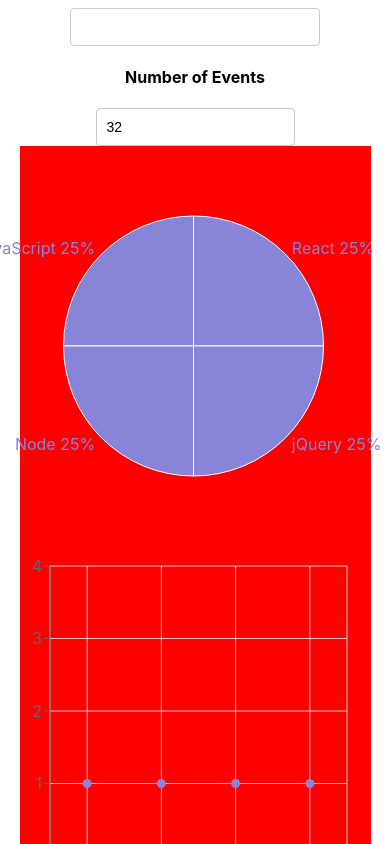
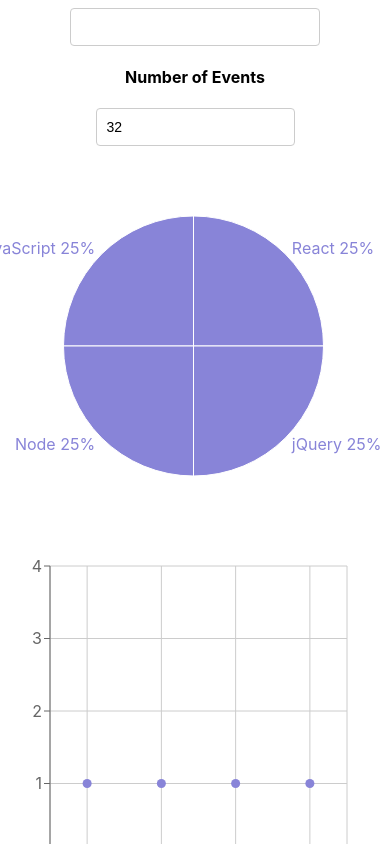
Before and after one commit to SethSingletary/meet, a React (Create React App) app: page / in a window 390 px wide. Shown: the top 844 px of the page. Built offline with nearby package versions, Linux system fonts and the light colour scheme; what atatus-spa would draw is missing.

Commit message:
fixed grid view

```diff
--- a/src/App.css
+++ b/src/App.css
@@ -198,14 +198,13 @@
   font-family: "Roboto";
 }
 .charts-container{
+  display: grid;
   grid-template-columns: 1fr 1fr;
-  background-color: blue;
 }
 
 @media (max-width: 768px){
   .charts-container{
     grid-template-columns: 1fr;
-    background-color: red;
   }
 }
 
--- a/src/CityEventsChart.js
+++ b/src/CityEventsChart.js
@@ -23,6 +23,7 @@
       })
       return data;
     };
+
     return (
         <ResponsiveContainer width="99%" height={400}>
           <ScatterChart
```
Also changed, not shown: src/EventGenresChart.js (+8 -1 lines).
